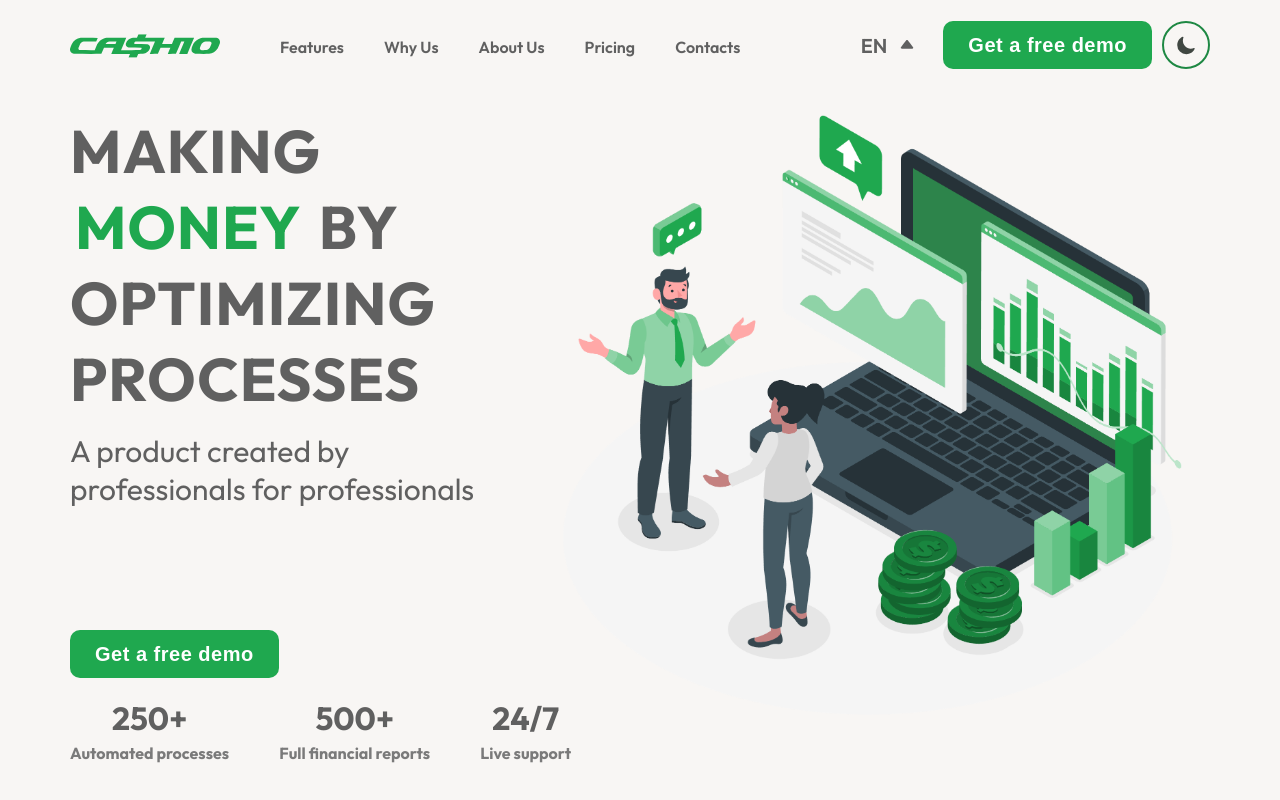
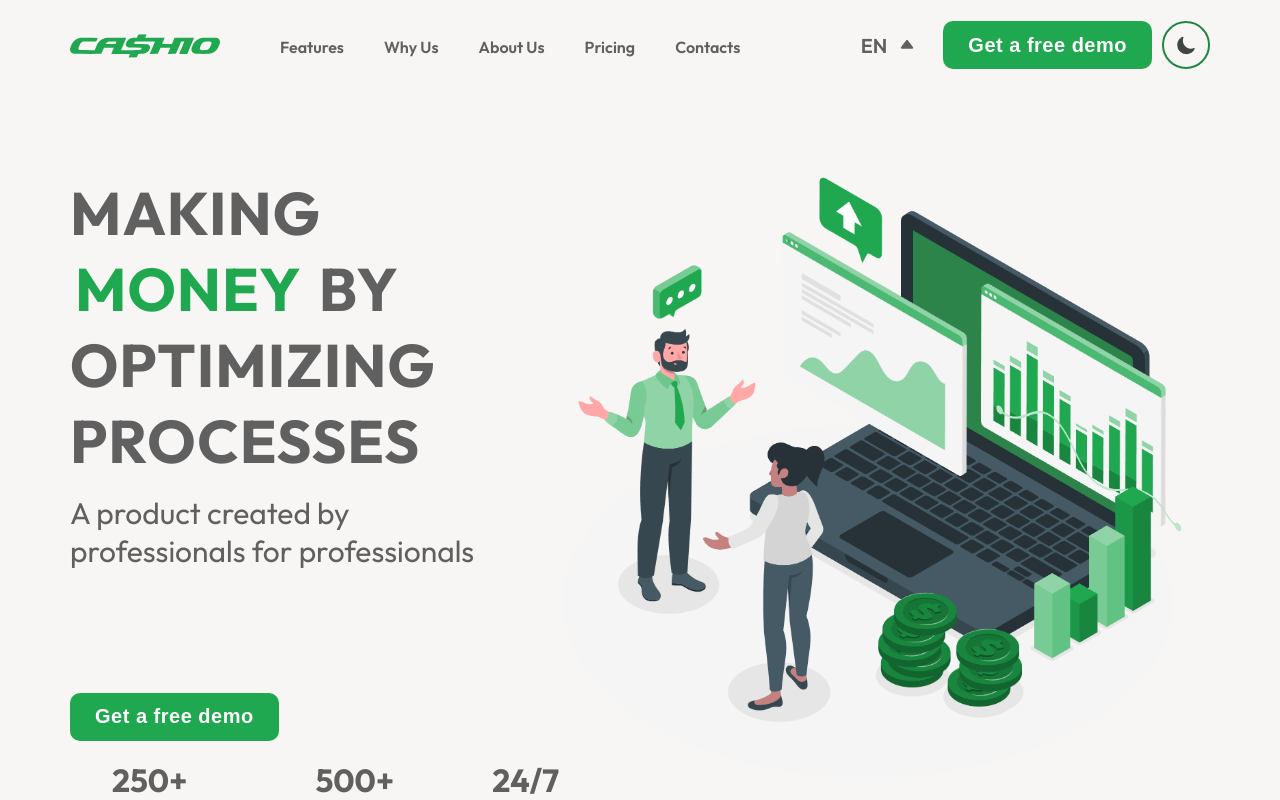
Before and after one commit to RevaGee/Cashio, a React (Create React App) app: page / in a window 1280 px wide. Shown: the top 800 px of the page. Built offline with nearby package versions, Linux system fonts and the light colour scheme.

Commit message:
corrected slogan component

```diff
--- a/src/components/Slogan/index.tsx
+++ b/src/components/Slogan/index.tsx
@@ -18,7 +18,7 @@ export const Slogan = () => {
     const roundedValues = counts.map(count => useTransform(count, Math.round));
 
     useEffect(() => {
-        const animations = counts.map((count, index) => animate(count, [250, 500, 24, 7][index], { duration: 0.8 }));
+        const animations = counts.map((count, index) => animate(count, [250, 500, 24, 7][index], { duration: 2 }));
         return () => animations.forEach(animation => animation.stop());
     }, [counts]);
 
@@ -33,7 +33,7 @@ export const Slogan = () => {
                 <motion.div
                     className="slogan_text"
                     initial={{opacity: 0, top: 0, x: 0}}
-                    animate={{opacity: inView ? 1 : 0, x: inView ? 0 : -4000}}
+                    animate={{opacity: inView ? 1 : 0, x: inView ? 0 : -2000}}
                     transition={{duration: 1}}
                 >
                     <div>
--- a/src/components/Slogan/style.scss
+++ b/src/components/Slogan/style.scss
@@ -5,7 +5,7 @@
   //justify-content: left;
   //flex-direction: column;
   //width: 90%;
-  height: 100vh;
+  //height: 100vh;
   //min-height: 100vh;
   //width: 100%;
   //margin: 100px auto;
@@ -13,7 +13,7 @@
   justify-content: center;
   position: relative;
   overflow: hidden;
-  margin-top: 0;
+  margin: 100px 0 100px 0;
 }
 .img_and_text{
   width: 100%;
@@ -203,7 +203,7 @@
 
 @media(max-width: 1200px){
   .slogan{
-    margin-top: 100px;
+    margin: 100px 0 50px 0;
     height: fit-content;
   }
   .slogan_image{
```
